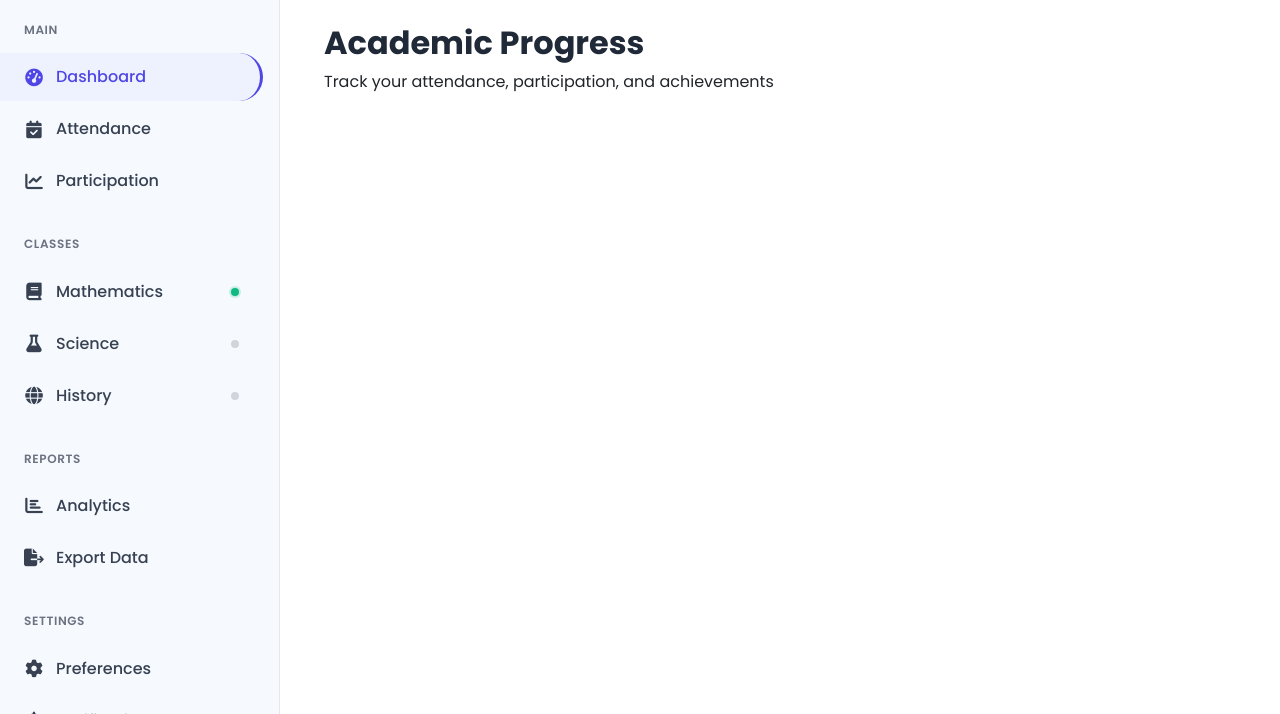
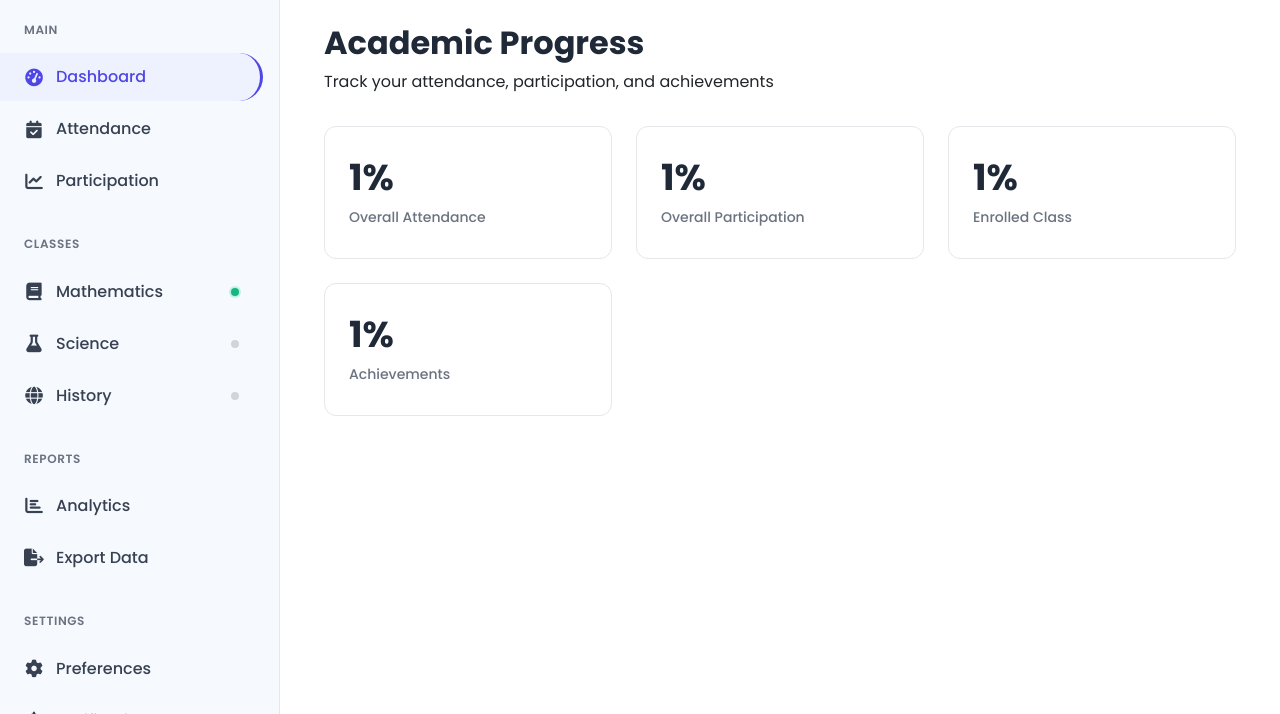
Before and after one commit to Draketzy/iclassroom, a Django app: template iClassroom/classroom/templates/classroom/student/student_progress.html in a window 1280 px wide. Shown: the part 86-800 px from the top of the page. Run offline with Django 3.2, Linux system fonts and the light colour scheme; the template is opened without the code that fills it: most values are stand-ins (such as "Sample title", 1, 10 or a date in 2020); some libraries are stand-ins or nearby versions.

Commit message:
Update student_progress.html

```diff
--- a/iClassroom/classroom/templates/classroom/student/student_progress.html
+++ b/iClassroom/classroom/templates/classroom/student/student_progress.html
@@ -5,6 +5,40 @@
   <div class="progress-header">
     <h1>Academic Progress</h1>
     <p>Track your attendance, participation, and achievements</p>
+  </div>
+  <div class="stats-grid">
+    <div class="stat-card">
+      <div class="stat-content">
+        <div class="stat-info">
+          <div class="stat-number">{{ attendance_percentage }}%</div>
+          <h3>Overall Attendance</h3>
+        </div>
+      </div>
+    </div>
+    <div class="stat-card">
+      <div class="stat-content">
+        <div class="stat-info">
+          <div class="stat-number">{{ attendance_percentage }}%</div>
+          <h3>Overall Participation</h3>
+        </div>
+      </div>
+    </div>
+    <div class="stat-card">
+      <div class="stat-content">
+        <div class="stat-info">
+          <div class="stat-number">{{ attendance_percentage }}%</div>
+          <h3>Enrolled Class</h3>
+        </div>
+      </div>
+    </div>
+    <div class="stat-card">
+      <div class="stat-content">
+        <div class="stat-info">
+          <div class="stat-number">{{ attendance_percentage }}%</div>
+          <h3>Achievements</h3>
+        </div>
+      </div>
+    </div>
   </div>
 </div>
 {%endblock%}
@@ -30,5 +64,43 @@
     color: #212529;
     margin-bottom: 2rem;
 }
+.stats-grid {
+    display: grid;
+    grid-template-columns: repeat(auto-fit, minmax(250px, 1fr));
+    gap: 24px;
+    margin-bottom: 40px;
+}
+
+.stat-card {
+    background: white;
+    border-radius: 12px;
+    padding: 24px;
+    border: 1px solid #e5e7eb;
+    transition: all 0.2s ease;
+}
+
+.stat-card:hover {
+    box-shadow: 0 4px 6px -1px rgba(0, 0, 0, 0.1);
+}
+
+.stat-content {
+    display: flex;
+    justify-content: space-between;
+    align-items: flex-start;
+}
+
+.stat-number {
+    font-size: 36px;
+    font-weight: 700;
+    color: #1f2937;
+    margin-bottom: 4px;
+}
+
+.stat-card h3 {
+    font-size: 14px;
+    font-weight: 500;
+    color: #6b7280;
+    margin-bottom: 8px;
+}
 </style>
 {% endblock %}
```
